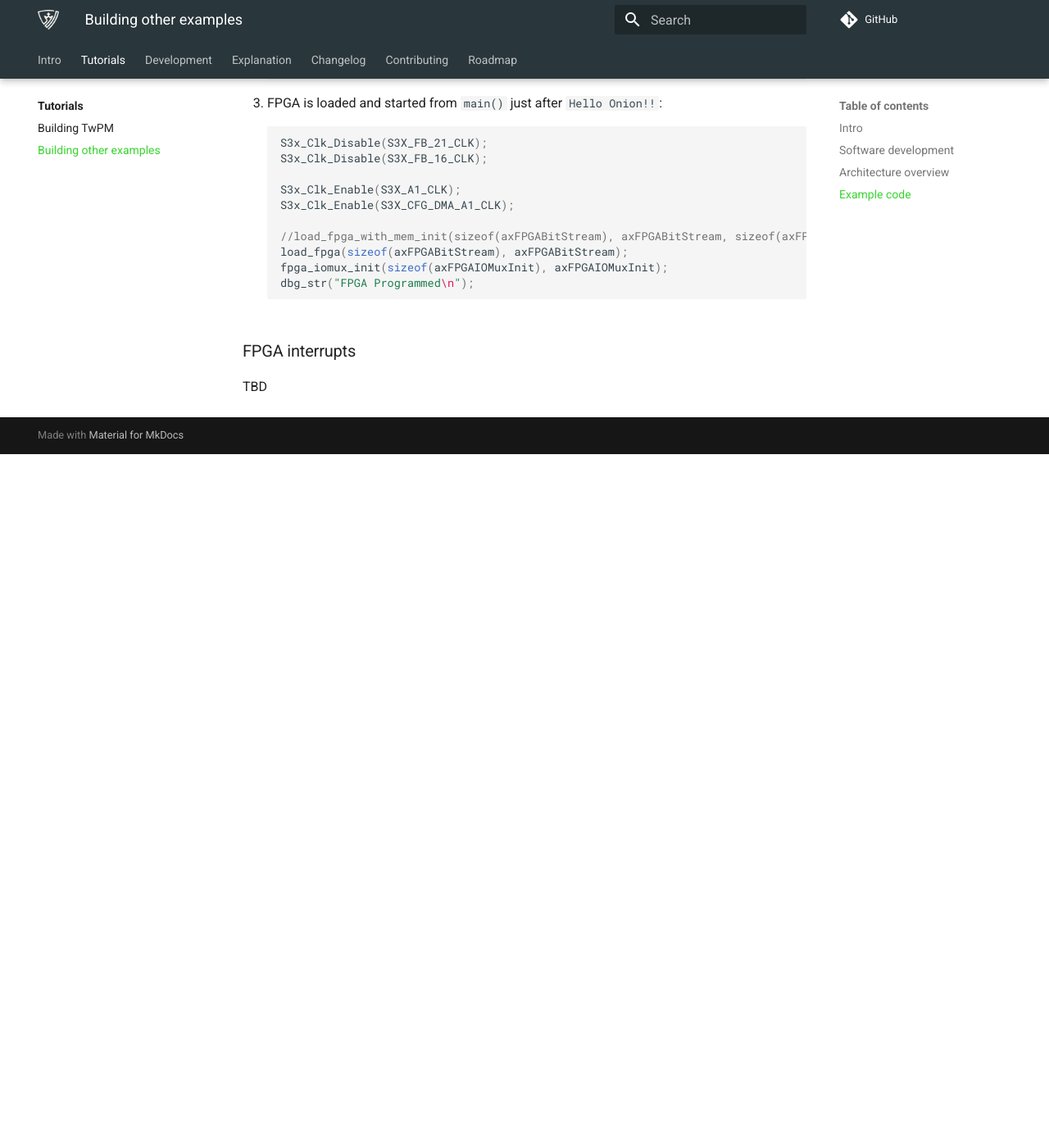
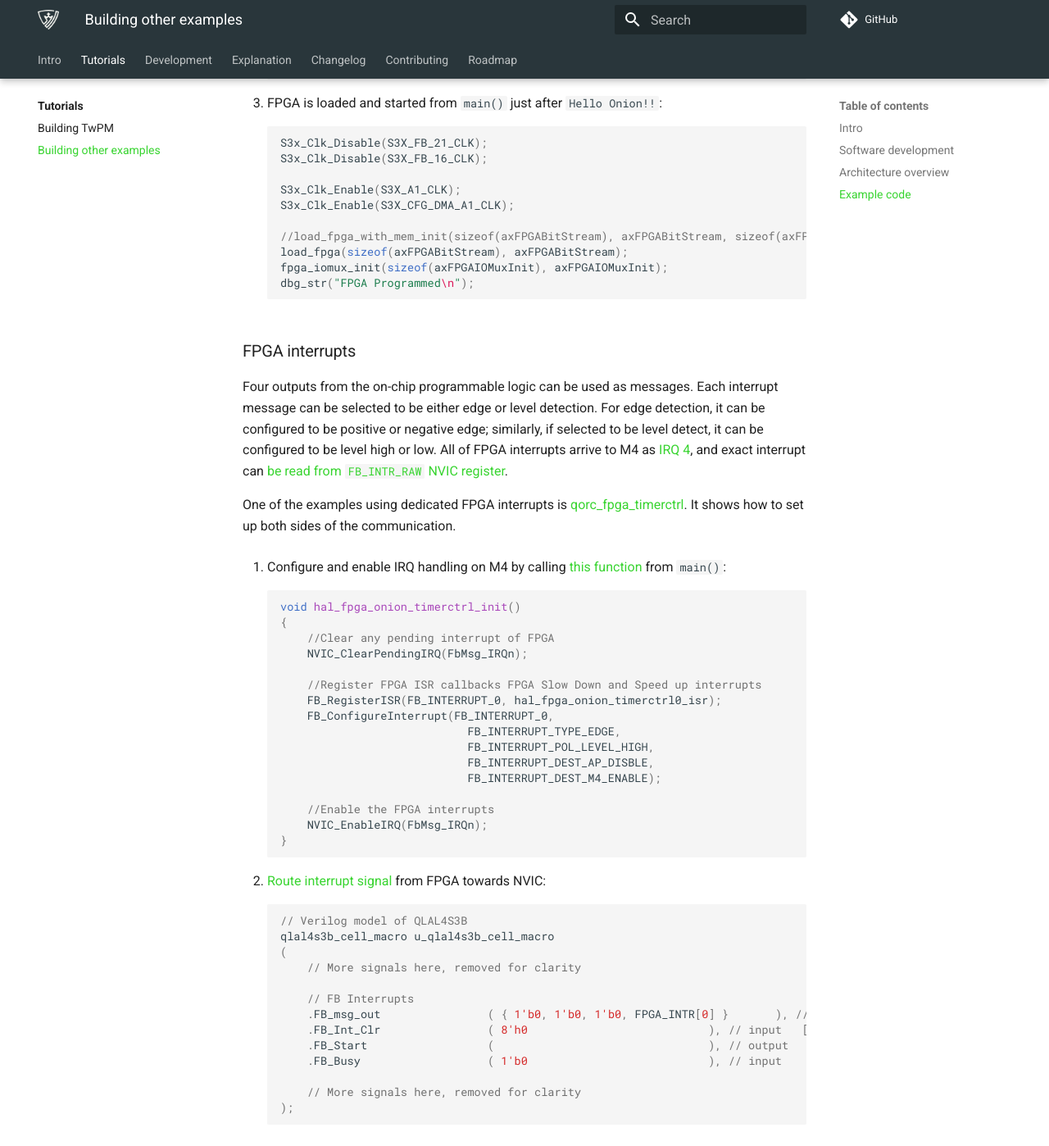
Before and after one commit to Dasharo/twpm-docs, an MkDocs documentation site: the page built from docs/tutorials/tutorial_start_EOS-S3_HW.md, in a window 1280 px wide and 1400 px high, scrolled down 2833 px. Shown: the whole window at 82% size. Built offline with MkDocs 1.6.1 and Material for MkDocs 9.7.7, drawn with Linux system fonts in a browser that asks for light colours; comment, search, counter and statistics services are not loaded; before the commit the page ends 3387 px from its top, so only the background shows below that; some of the changed text lies outside the part shown.

Commit message:
tutorials/tutorial_start_EOS-S3_HW.md: add info on interrupts
Signed-off-by: Krystian Hebel <krystian.hebel@3mdeb.com>

````diff
--- a/docs/tutorials/tutorial_start_EOS-S3_HW.md
+++ b/docs/tutorials/tutorial_start_EOS-S3_HW.md
@@ -146,7 +146,55 @@ There are 3 significant differences between those two:
 
 ### FPGA interrupts
 
-TBD
+Four outputs from the on-chip programmable logic can be used as messages. Each
+interrupt message can be selected to be either edge or level detection. For edge
+detection, it can be configured to be positive or negative edge; similarly, if
+selected to be level detect, it can be configured to be level high or low. All
+of FPGA interrupts arrive to M4 as [IRQ 4][qorc-sdk-fb-irq], and exact interrupt
+can [be read from `FB_INTR_RAW` NVIC register][example-timerctrl-fbmsg-handler].
+
+One of the examples using dedicated FPGA interrupts is [qorc_fpga_timerctrl][example-timerctrl].
+It shows how to set up both sides of the communication.
+
+1. Configure and enable IRQ handling on M4 by calling [this function][example-timerctrl-irq-enable]
+   from `main()`:
+
+    ```c
+    void hal_fpga_onion_timerctrl_init()
+    {
+        //Clear any pending interrupt of FPGA
+        NVIC_ClearPendingIRQ(FbMsg_IRQn);
+
+        //Register FPGA ISR callbacks FPGA Slow Down and Speed up interrupts
+        FB_RegisterISR(FB_INTERRUPT_0, hal_fpga_onion_timerctrl0_isr);
+        FB_ConfigureInterrupt(FB_INTERRUPT_0,
+                                FB_INTERRUPT_TYPE_EDGE,
+                                FB_INTERRUPT_POL_LEVEL_HIGH,
+                                FB_INTERRUPT_DEST_AP_DISBLE,
+                                FB_INTERRUPT_DEST_M4_ENABLE);
+
+        //Enable the FPGA interrupts
+        NVIC_EnableIRQ(FbMsg_IRQn);
+    }
+    ```
+
+2. [Route interrupt signal][example-timerctrl-fpga] from FPGA towards NVIC:
+
+    ```verilog
+    // Verilog model of QLAL4S3B
+    qlal4s3b_cell_macro u_qlal4s3b_cell_macro
+    (
+        // More signals here, removed for clarity
+
+        // FB Interrupts
+        .FB_msg_out                ( { 1'b0, 1'b0, 1'b0, FPGA_INTR[0] }       ), // input   [3:0]
+        .FB_Int_Clr                ( 8'h0                           ), // input   [7:0]
+        .FB_Start                  (                                ), // output
+        .FB_Busy                   ( 1'b0                           ), // input
+
+        // More signals here, removed for clarity
+    );
+    ```
 
 [build-instr-url]:/tutorials/building/#docker-image
 [eos-s3-datasheet-url]: https://www.quicklogic.com/wp-content/uploads/2020/12/QL-EOS-S3-Ultra-Low-Power-multicore-MCU-Datasheet-2020.pdf
@@ -162,3 +210,8 @@ TBD
 [snippet-access-to-ram-from-fpga]: https://github.com/QuickLogic-Corp/qorc-testapps/blob/92bf33c9dd51aed94554d26e85fd37faf756f42e/qf_ramblockinit/fpga/rtl/AL4S3B_FPGA_RAMs.v#L165
 [example-helloworldm4fpga]: https://github.com/coolbreeze413/qorc-onion-apps/tree/a960ca3f450fafde9da07547b35efe8e1caa2574/qorc_helloworldm4fpga
 [example-helloworldm4fpga_header]: https://github.com/coolbreeze413/qorc-onion-apps/tree/a960ca3f450fafde9da07547b35efe8e1caa2574/qorc_helloworldm4fpgaheader
+[example-timerctrl]: https://github.com/coolbreeze413/qorc-onion-apps/tree/a960ca3f450fafde9da07547b35efe8e1caa2574/qorc_fpga_timerctrl
+[example-timerctrl-fbmsg-handler]: https://github.com/coolbreeze413/qorc-onion-apps/blob/a960ca3f450fafde9da07547b35efe8e1caa2574/qorc_fpga_timerctrl/src/exceptions.c#L344
+[example-timerctrl-irq-enable]: https://github.com/coolbreeze413/qorc-onion-apps/blob/a960ca3f450fafde9da07547b35efe8e1caa2574/qorc_fpga_timerctrl/fpga/src/hal_fpga_onion_timerctrl.c#L18
+[example-timerctrl-fpga]: https://github.com/coolbreeze413/qorc-onion-apps/blob/a960ca3f450fafde9da07547b35efe8e1caa2574/qorc_fpga_timerctrl/fpga/rtl/AL4S3B_FPGA_Top.v#L131
+[qorc-sdk-fb-irq]: https://github.com/QuickLogic-Corp/qorc-sdk/blob/d61d064146c0ee927aa12b088b3bbbce60615f4d/HAL/inc/eoss3_dev.h#L68
````
Also changed, not shown: other parts of docs/tutorials/tutorial_start_EOS-S3_HW.md (+1 -1 lines).
